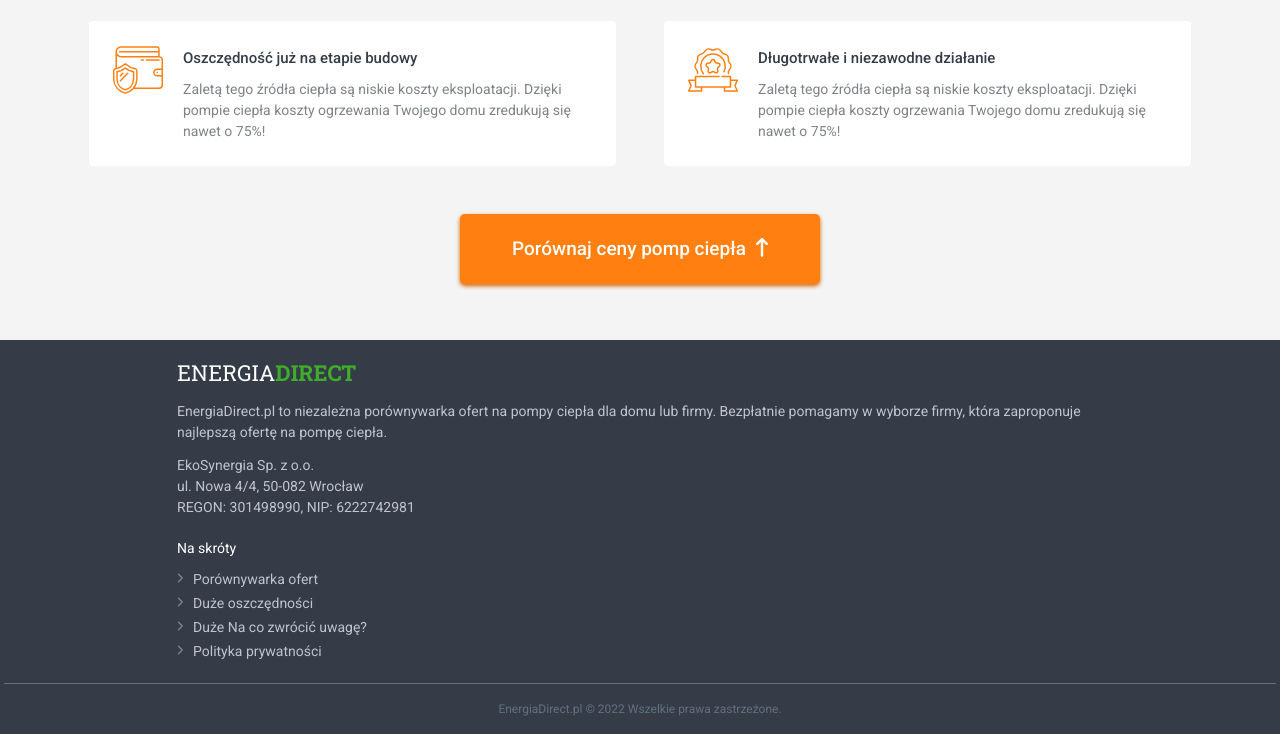
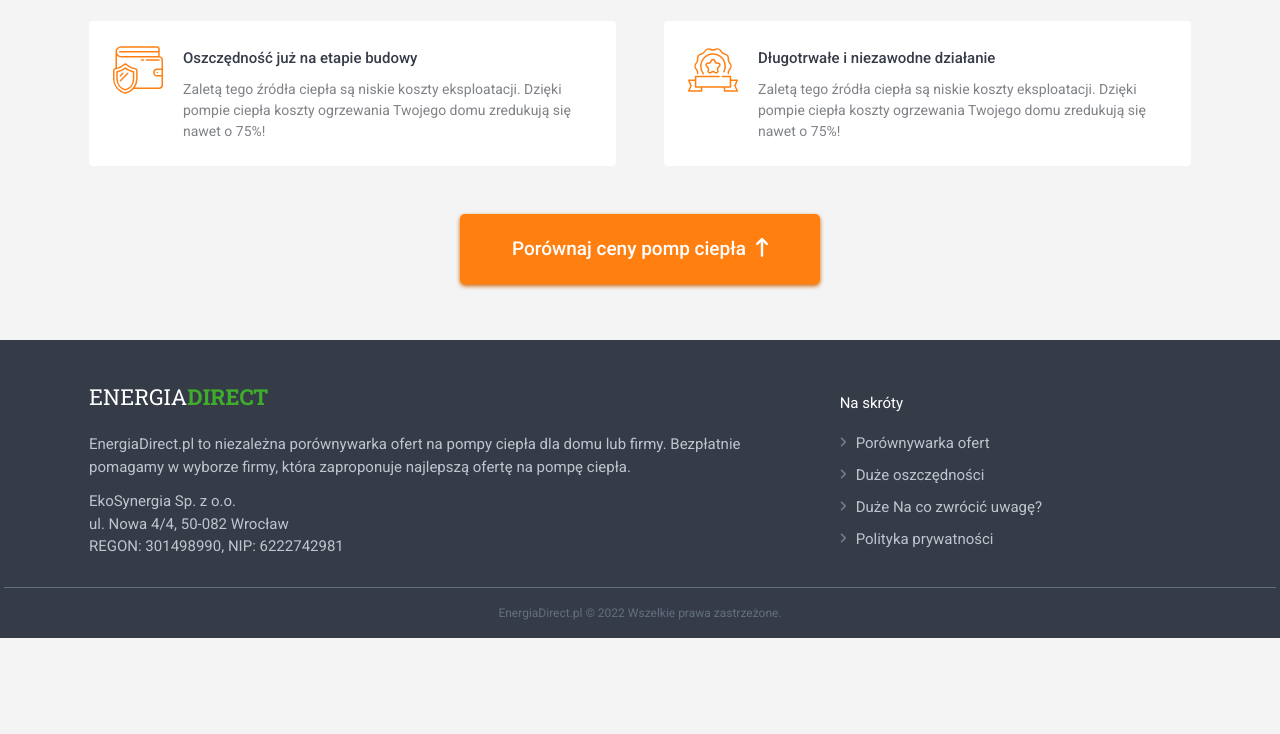
Before and after one commit to tomi0505/pompy-ciepla, a website built with webpack: page src/template.html in a window 1280 px wide. Shown: the part 3194-3928 px from the top of the page. After the commit the page ends 3832 px from the top, so only its background shows below. Built offline with nearby package versions, Linux system fonts and the light colour scheme.

Commit message:
footer-b md done --again

```diff
--- a/src/styles/index.scss
+++ b/src/styles/index.scss
@@ -665,6 +665,10 @@ body {
     @include rem(14);
     font-family: 'Roboto', serif;
     color: $sec-color-5;
+
+    @media(min-width: 768px) {
+      @include rem(15);
+    }
   }
 }
 
@@ -676,6 +680,10 @@ body {
     @include rem(14);
     font-family: 'Roboto', serif;
     color: $sec-color-5;
+
+    @media(min-width: 768px) {
+      @include rem(15);
+    }
 
     &:hover {
       color: lighten($sec-color-5, 10);
--- a/src/template.html
+++ b/src/template.html
@@ -548,10 +548,10 @@
 			</div>
 		</main>
 		<footer class="container-fluid p-3 footer-b">
-			<div class="container">
-				<div class="row">
-					<div class="col-12">
-						<p class="mb-0 logo-b logo-b--m-font">
+			<div class="container px-md-4 container--biggest">
+				<div class="row py-md-4 pb-md-3">
+					<div class="col-12 col-md-8">
+						<p class="mb-0 mb-md-3 logo-b logo-b--m-font">
 							<a href="/" class="d-block text-decoration-none text-white">
 								<span class="d-block">ENERGIA<span class="logo-b__highlight">DIRECT</span></span>
 							</a>
@@ -559,19 +559,19 @@
 						<p class="d-block my-2 pt-1 footer-b__content">EnergiaDirect.pl to niezależna porównywarka ofert na pompy ciepła dla domu lub firmy. Bezpłatnie pomagamy w wyborze firmy, która zaproponuje najlepszą ofertę na pompę ciepła.</p>
 						<p class="d-block my-2 pt-1 footer-b__content">EkoSynergia Sp. z o.o.<br>ul. Nowa 4/4, 50-082 Wrocław<br>REGON: 301498990, NIP: 6222742981</p>
 					</div>
-					<div class="col-12">
-						<p class="d-block my-2 pt-1 text-white footer-b__content">Na skróty</p>
+					<div class="col-12 col-md-4">
+						<p class="d-block my-2 pt-1 text-white mb-md-3 footer-b__content">Na skróty</p>
 						<ul class="ps-0 footer-menu-b">
-							<li>
+							<li class="my-md-2">
 								<a href="#porownywarka-ofert" class="text-decoration-none footer-menu-b__link">Porównywarka ofert</a>
 							</li>
-							<li>
+							<li class="my-md-2">
 								<a href="#duze-oszczednosci" class="text-decoration-none footer-menu-b__link">Duże oszczędności</a>
 							</li>
-							<li>
+							<li class="my-md-2">
 								<a href="#na-co-zwrocic-uwage" class="text-decoration-none footer-menu-b__link">Duże Na co zwrócić uwagę?</a>
 							</li>
-							<li>
+							<li class="my-md-2">
 								<a href="#polityka-prywatnosci" class="text-decoration-none footer-menu-b__link">Polityka prywatności</a>
 							</li>
 						</ul>
```
